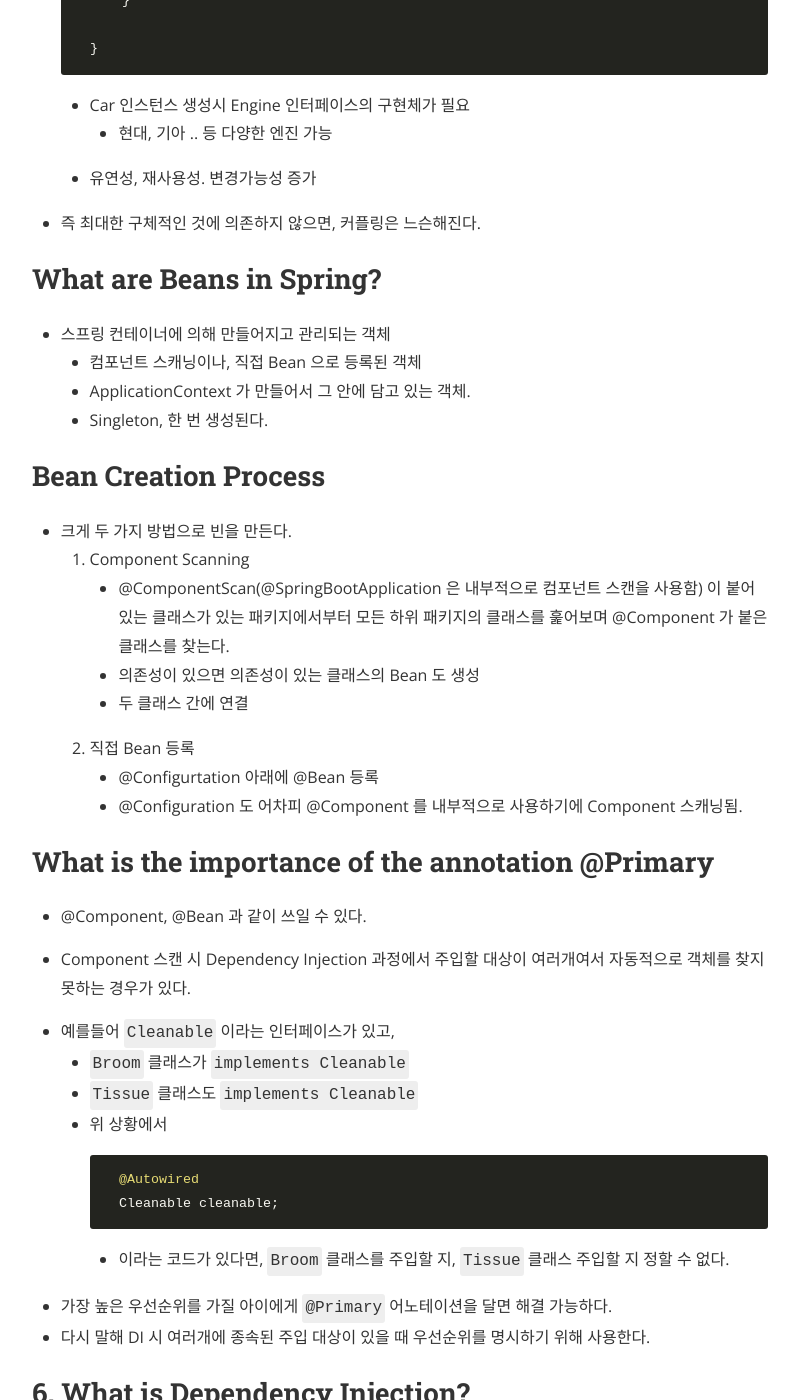
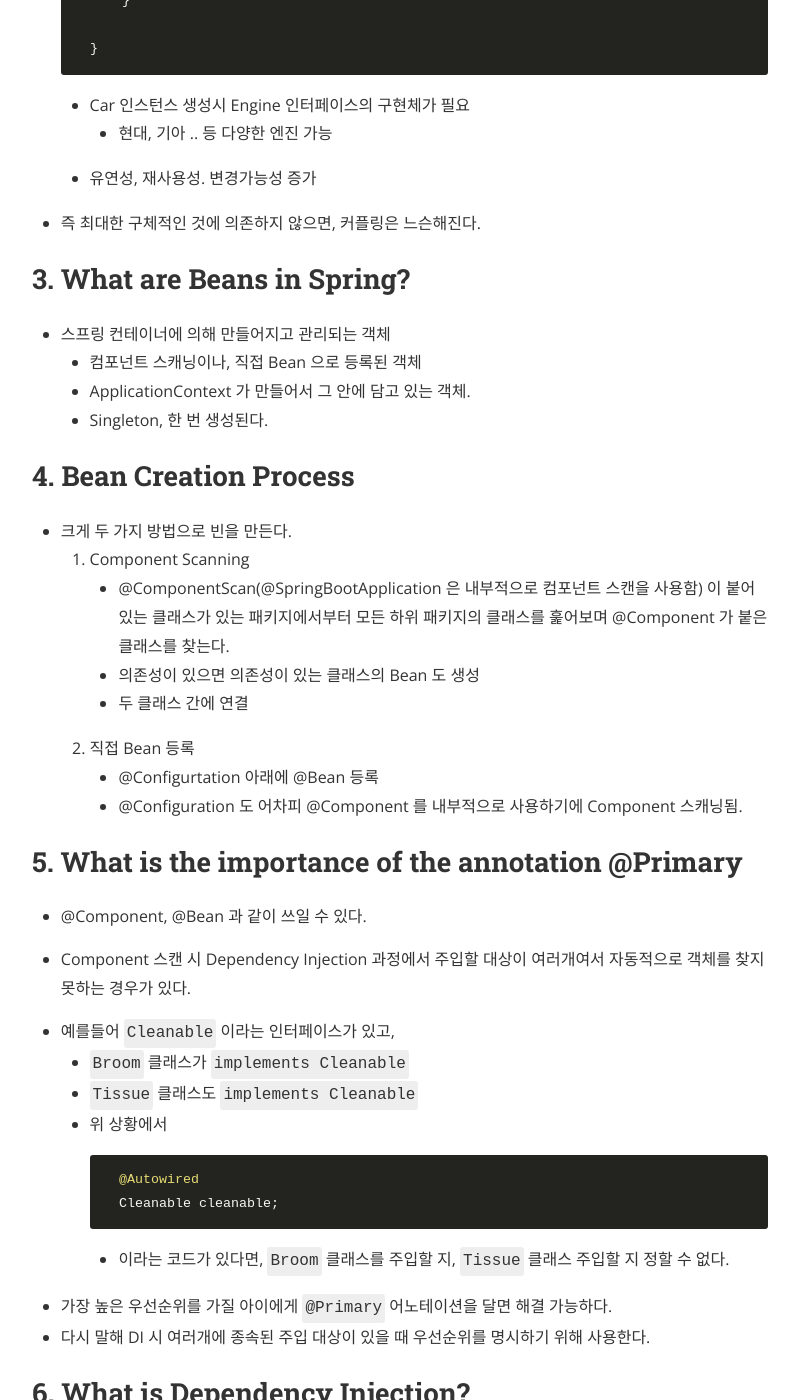
Before and after one commit to Oraindrop/oraindrop.github.io, a Jekyll site: the page built from _posts/Back-end/2020-10-25-Spring interview questions.md, in a window 1280 px wide and 1400 px high, scrolled down 1512 px. Shown: the whole window, without its empty margins (240-1039 px from the left). Built offline with Jekyll 4.4.1, drawn with Linux system fonts in a browser that asks for light colours; nearby versions of some CDN libraries; comment, search, counter and statistics services are not loaded; some of the changed text lies outside the part shown.

Commit message:
넘버링 추가

```diff
--- a/_posts/Back-end/2020-10-25-Spring interview questions.md
+++ b/_posts/Back-end/2020-10-25-Spring interview questions.md
@@ -55,7 +55,7 @@ tags: spring, java
 - 즉 최대한 구체적인 것에 의존하지 않으면, 커플링은 느슨해진다.
 
 
-## What are Beans in Spring?
+## 3. What are Beans in Spring?
 
 - 스프링 컨테이너에 의해 만들어지고 관리되는 객체
     - 컴포넌트 스캐닝이나, 직접 Bean 으로 등록된 객체
@@ -63,7 +63,7 @@ tags: spring, java
     - Singleton, 한 번 생성된다.
 
 
-## Bean Creation Process
+## 4. Bean Creation Process
 
 - 크게 두 가지 방법으로 빈을 만든다.
     1. Component Scanning
@@ -75,7 +75,7 @@ tags: spring, java
         - @Configuration 도 어차피 @Component 를 내부적으로 사용하기에 Component 스캐닝됨.
 
 
-## What is the importance of the annotation @Primary
+## 5. What is the importance of the annotation @Primary
 
 - @Component, @Bean 과 같이 쓰일 수 있다.
 
```
Also changed, not shown: other parts of _posts/Back-end/2020-10-25-Spring interview questions.md (+2 -2 lines).
